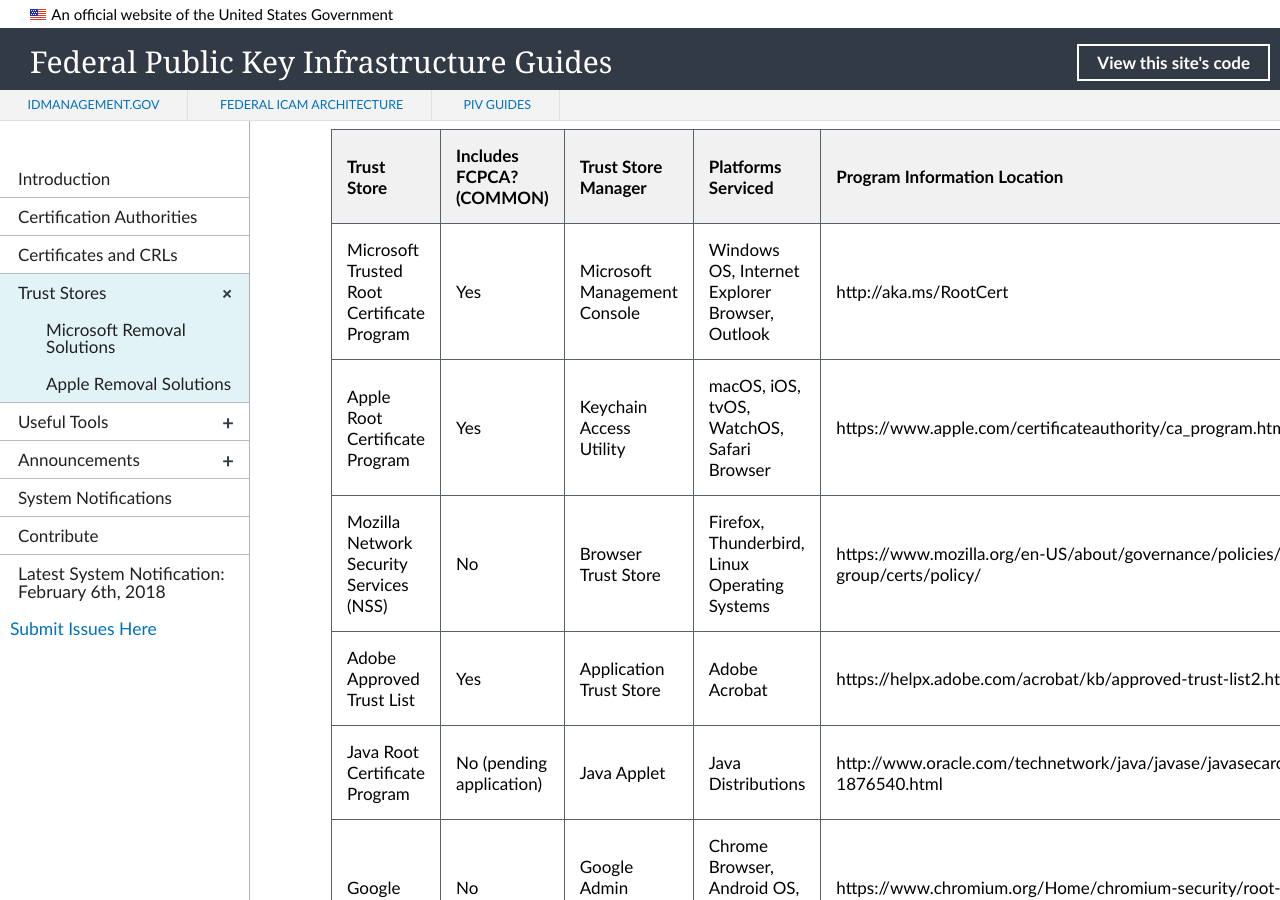
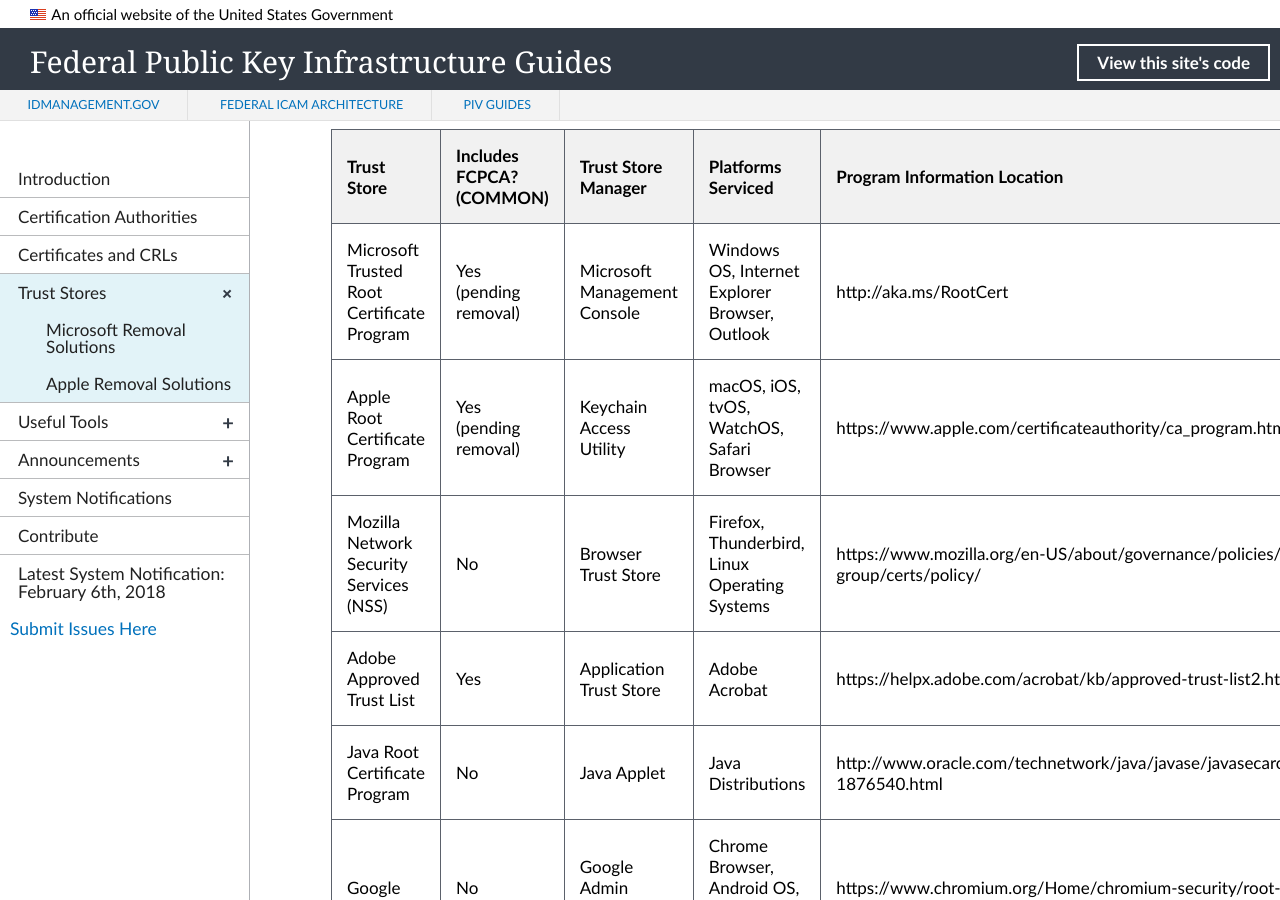
Before and after one commit to GSA/fpki-guides, a Jekyll site: the page built from _truststores/00_index.md, in a window 1280 px wide and 900 px high, scrolled down 946 px. Built offline with Jekyll 4.4.1, drawn with Linux system fonts in a browser that asks for light colours; nearby versions of some CDN libraries; library files that are not in the unit come from our copies.

Commit message:
Update Trust Store Table
Updated trust store table that Common is pending removal in Microsoft and Apple.

```diff
--- a/_truststores/00_index.md
+++ b/_truststores/00_index.md
@@ -27,11 +27,11 @@
 
 Trust Store|Includes FCPCA?<br>(COMMON)|Trust Store Manager|Platforms Serviced|Program Information Location
 ---|---|---|---|---
-Microsoft Trusted Root Certificate Program|Yes|Microsoft Management Console|Windows OS, Internet Explorer Browser, Outlook|http://aka.ms/RootCert
-Apple Root Certificate Program|Yes|Keychain Access Utility|macOS, iOS, tvOS, WatchOS, Safari Browser|https://www.apple.com/certificateauthority/ca_program.html
+Microsoft Trusted Root Certificate Program|Yes (pending removal)|Microsoft Management Console|Windows OS, Internet Explorer Browser, Outlook|http://aka.ms/RootCert
+Apple Root Certificate Program|Yes (pending removal)|Keychain Access Utility|macOS, iOS, tvOS, WatchOS, Safari Browser|https://www.apple.com/certificateauthority/ca_program.html
 Mozilla Network Security Services (NSS)|No |Browser Trust Store|Firefox, Thunderbird, Linux Operating Systems|https://www.mozilla.org/en-US/about/governance/policies/security-group/certs/policy/
 Adobe Approved Trust List|Yes|Application Trust Store|Adobe Acrobat|https://helpx.adobe.com/acrobat/kb/approved-trust-list2.html
-Java Root Certificate Program|No (pending application)|Java Applet|Java Distributions|http://www.oracle.com/technetwork/java/javase/javasecarootcertsprogram-1876540.html
+Java Root Certificate Program|No|Java Applet|Java Distributions|http://www.oracle.com/technetwork/java/javase/javasecarootcertsprogram-1876540.html
 Google|No|Google Admin Console|Chrome Browser, Android OS, Chromium OS|https://www.chromium.org/Home/chromium-security/root-ca-policy
 Opera|No longer operates its own program and relies on Mozilla
 
```
